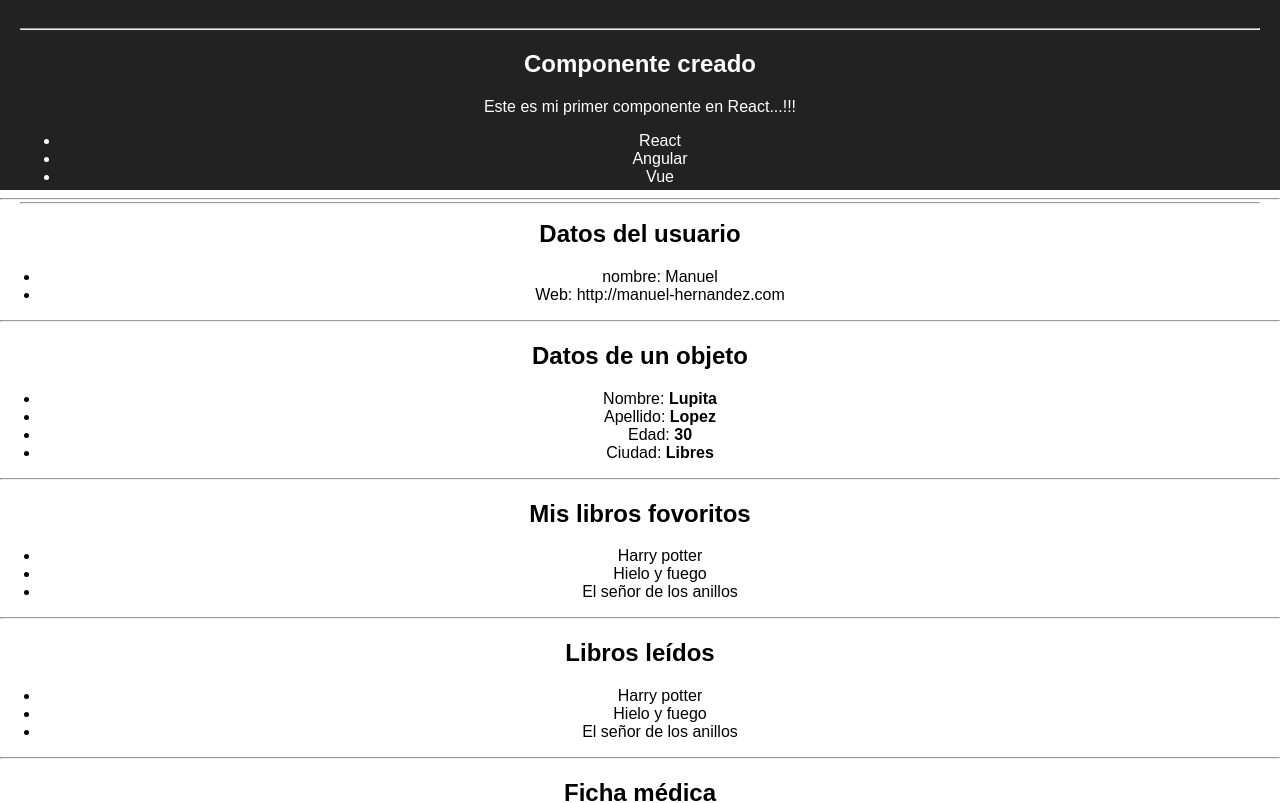
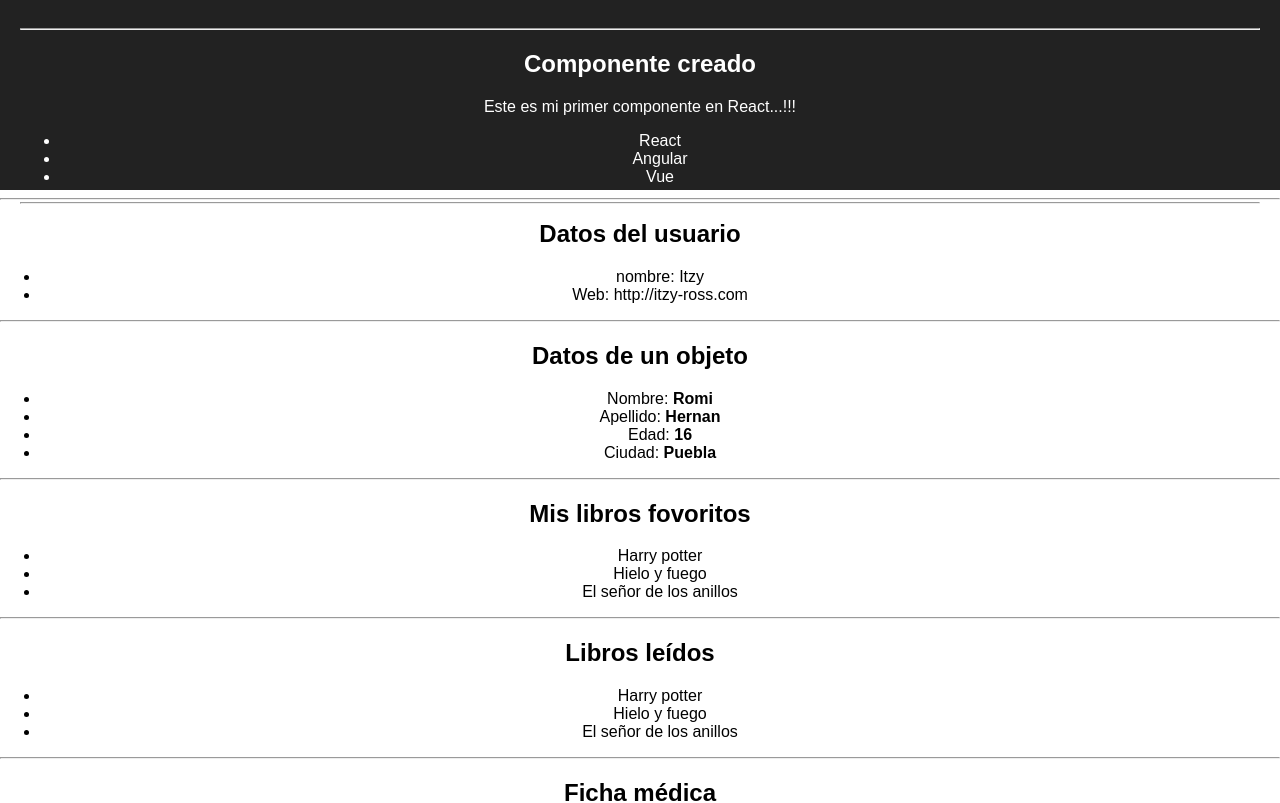
Before and after one commit to Itzukoo/itzyp, a React (Create React App) app in the folder mis-componentes/: page / in a window 1280 px wide. Shown: the top 803 px of the page. Built offline with nearby package versions, Linux system fonts and the light colour scheme; the HTML template or start-up script is replaced by a standard one.

Commit message:
Mis componentes

```diff
--- a/mis-componentes/src/SegundoComponente.js
+++ b/mis-componentes/src/SegundoComponente.js
@@ -2,15 +2,15 @@ import React from 'react'
 
 export const SegundoComponente = () => {
 
-    let nombre = 'Manuel';
-    let web = 'http://manuel-hernandez.com';
+    let nombre = 'Itzy';
+    let web = 'http://itzy-ross.com';
 
     ///Declaracion de objetos
     let usuario = {
-        nombre: "Lupita",
-        apellido: "Lopez",
-        edad: 30,
-        ciudad: "Libres"
+        nombre: "Romi",
+        apellido: "Hernan",
+        edad: 16,
+        ciudad: "Puebla"
     };
 
     ///imprimiendo en consola
```
